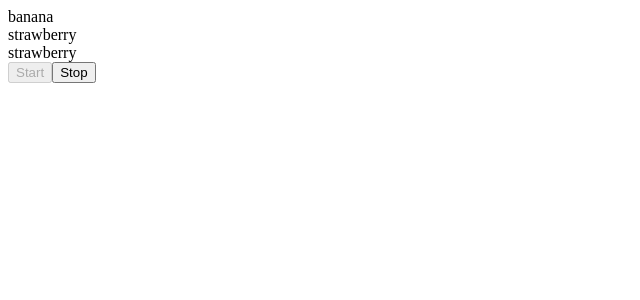
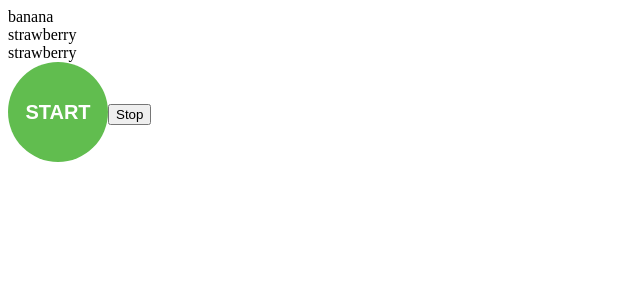
Before and after one commit to guidosreis/slot-machine-challenge, a React app: page / in a window 1280 px wide. Shown: the top 300 px of the page, without its empty margins (0-640 px from the left). Built offline with nearby package versions, Linux system fonts and the light colour scheme.

Commit message:
Import StartButton style and pass the class as prop

```diff
--- a/src/components/StartButton.js
+++ b/src/components/StartButton.js
@@ -1,10 +1,12 @@
 import React from 'react'
 import PropTypes from 'prop-types'
 
+import './StartButton.css'
 import Button from './Button'
 
 const StartButton = ({ isSpinning, handleStartClick }) => (
   <Button
+    className="btn-start"
     handleClick={handleStartClick}
     isDisabled={isSpinning}
   >Start</Button>
```
